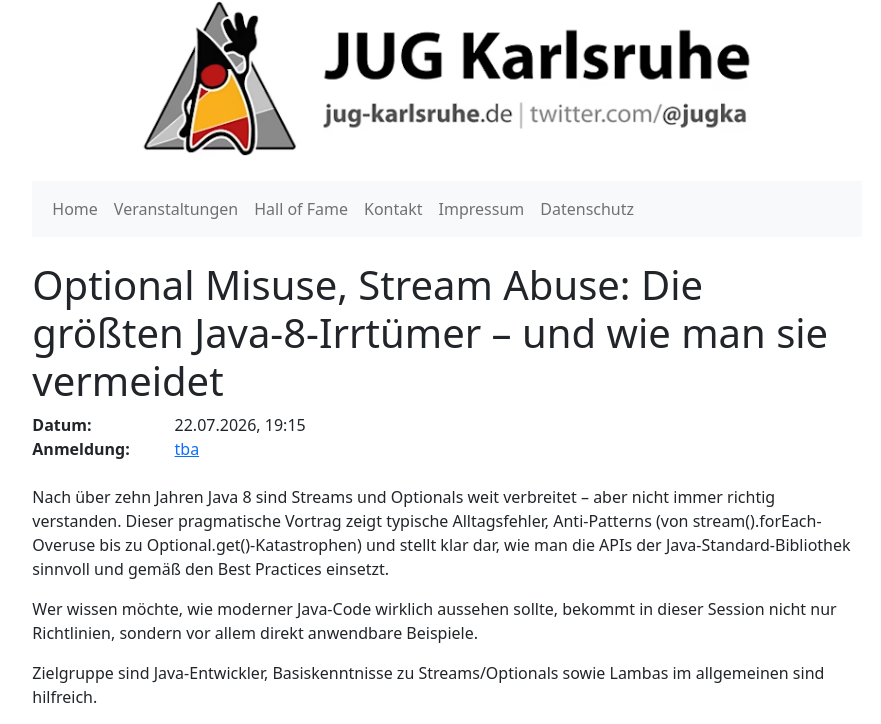
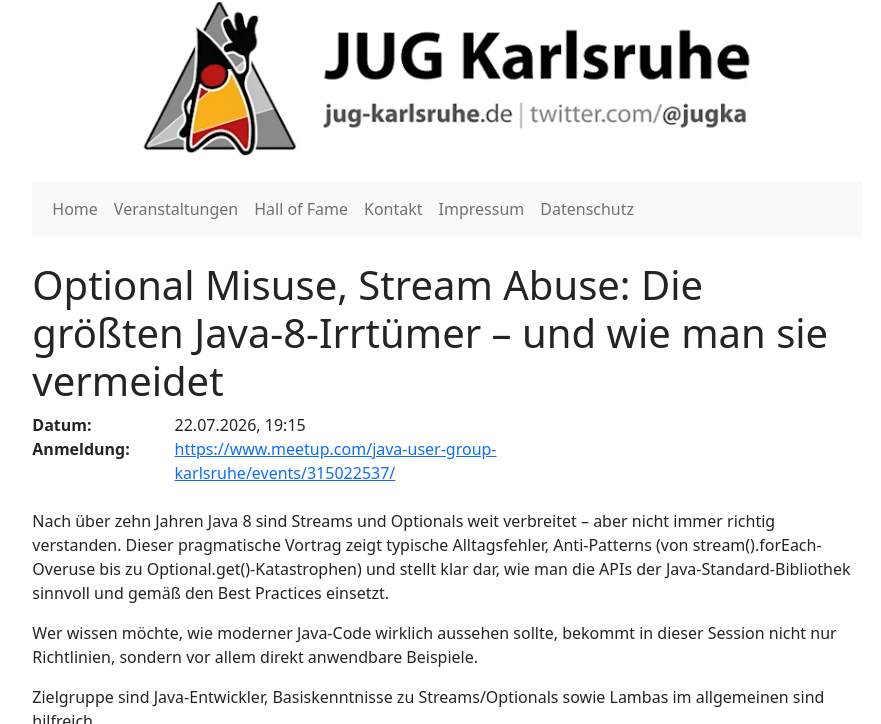
Before and after one commit to jugka/jugka-site, a Jekyll site: the page built from _posts/events/2026-07-22-optional_misuse_stream_abuse_die_groessten_java-8-irrtuemer_-_und_wie_man_sie_vermeidet.md, in a window 1280 px wide and 900 px high, cut to the strip 0-724 px from the top of the window. Shown: the whole strip, without its empty margins (193-1074 px from the left). Built offline with Jekyll 4.4.1, drawn with Linux system fonts in a browser that asks for light colours.

Commit message:
Add sign-up link

```diff
--- a/_posts/events/2026-07-22-optional_misuse_stream_abuse_die_groessten_java-8-irrtuemer_-_und_wie_man_sie_vermeidet.md
+++ b/_posts/events/2026-07-22-optional_misuse_stream_abuse_die_groessten_java-8-irrtuemer_-_und_wie_man_sie_vermeidet.md
@@ -2,7 +2,7 @@
 layout: event
 title:  "Optional Misuse, Stream Abuse: Die größten Java-8-Irrtümer – und wie man sie vermeidet"
 date:   2026-07-22 19:15:00 +0200
-registration: tba
+registration: https://www.meetup.com/java-user-group-karlsruhe/events/315022537/
 tags: events
 speakers:
   - pfichtner
```
